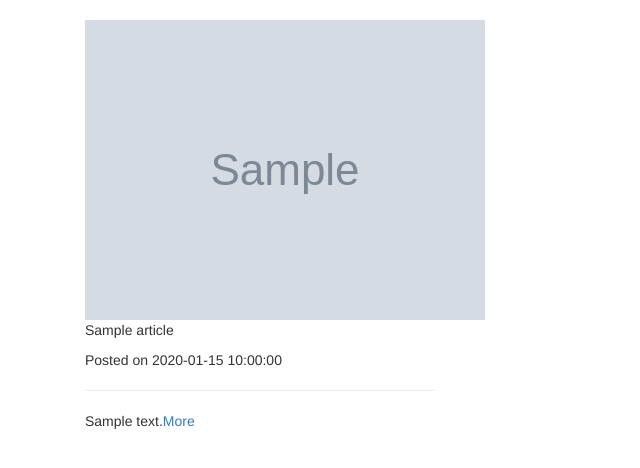
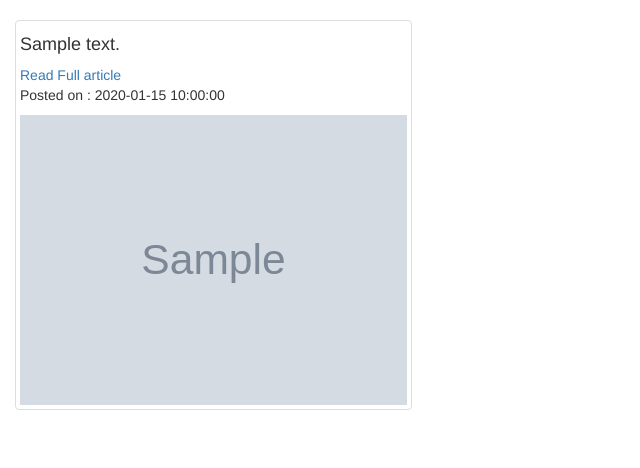
Before and after one commit to joey57/News-Headlines, a Flask app: template app/templates/articles.html in a window 1280 px wide. Shown: the part 52-520 px from the top of the page, without its empty margins (0-640 px from the left). Run offline with Flask 2, Linux system fonts and the light colour scheme; the template is opened without the code that fills it: most values are stand-ins (such as "Sample title", 1, 10 or a date in 2020); grey boxes marked "Sample" are stand-in pictures; parts of the project's set-up code (start-up, migrations or seed data) failed here and were passed over; some libraries are stand-ins or nearby versions.

Commit message:
get image

```diff
--- a/app/models/articles.py
+++ b/app/models/articles.py
@@ -2,10 +2,10 @@ class Articles:
   '''
   class Article defines article objects
   '''
-  def __init__(self,title, description, urlToImage, publishedAt, author, url):
+  def __init__(self,title, description, image, publishedAt, author, url):
     self.title = title
     self.description = description
-    self.urlToImage = urlToImage
+    self.image = image
     self.publishedAt = publishedAt
     self.author = author
     self.url = url
--- a/app/templates/articles.html
+++ b/app/templates/articles.html
@@ -1,19 +1,23 @@
 {% extends 'base.html' %}
 {% block content %}
-<div class="container">
+
+<div class="container-fluid">
+  <div class="row">
     {% for article in news %}
-    <div class="col-md-4">
-      <a href={{article.url}}> <img src={{article.urlToImage }}>
-        </a>
-        <div class="details">
-          <p> {{article.title}}</p>
-          <p>Posted on {{article.publishedAt}}</p>
-          <hr>
-          <p>{{article.description}}<a href={{article.url}} target="_blank">More</a>
-            </p>
-        </div>
-    </div>
+      <div class="col-md-4">
+         <div class="thumbnail">
+            <div class="details">
+               <h4>{{article.description | truncate(100)}}</h4>
+                  <a href="{{article.url}}" target="_blank"> Read Full article </a>
+                   <p>Posted on : {{article.publishedAt}}</p>
+            </div>
+                   <a>
+                  <img src="{{article.image}}" class="img-responsive" styles="height:20px">
+                  </a>
+
+         </div>
+       </div>
     {% endfor %}
-
+  </div>
 </div>
-{% endblock %}
+{% endblock%}
```
Also changed, not shown: app/request.py (+6 -4 lines).
